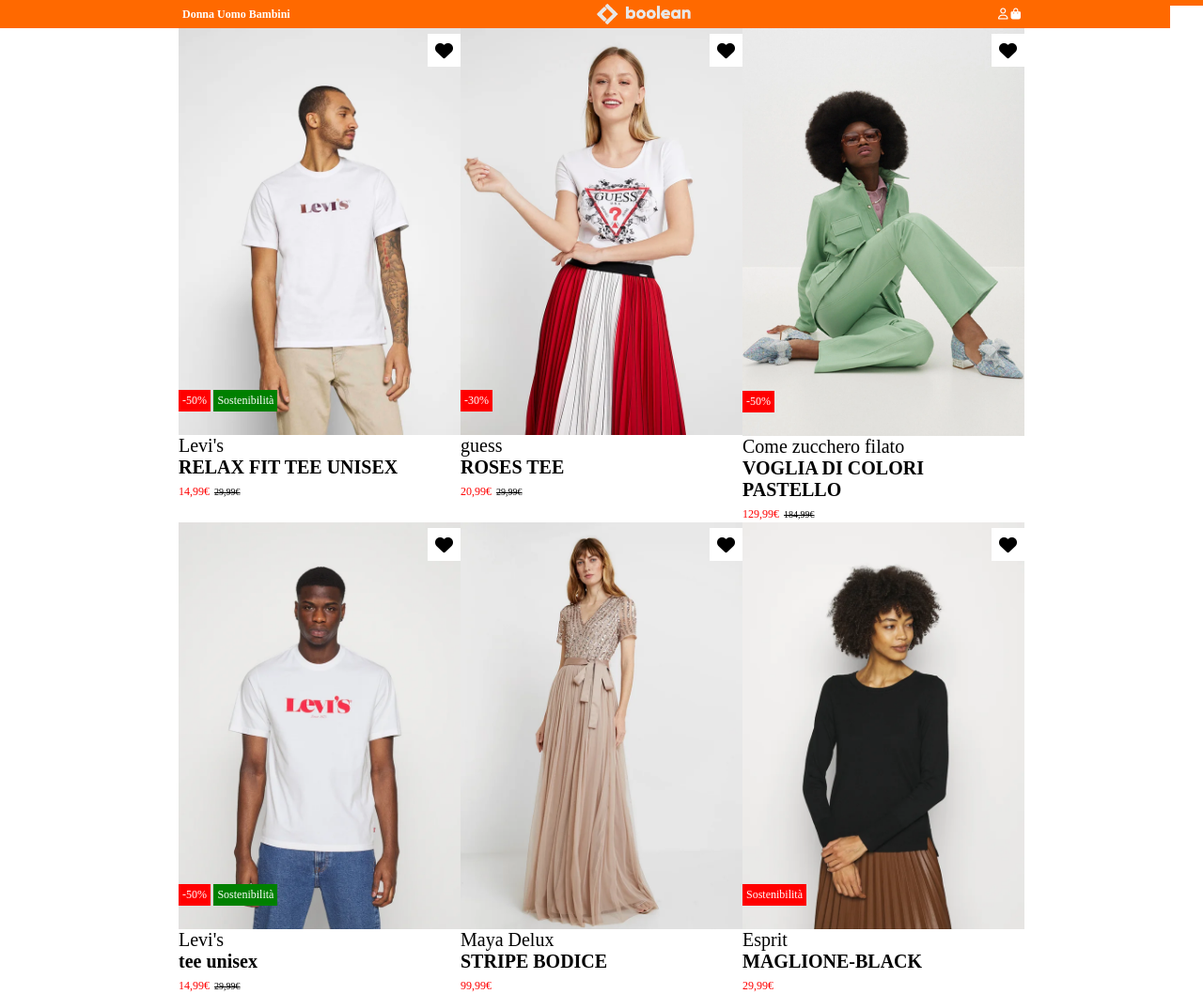
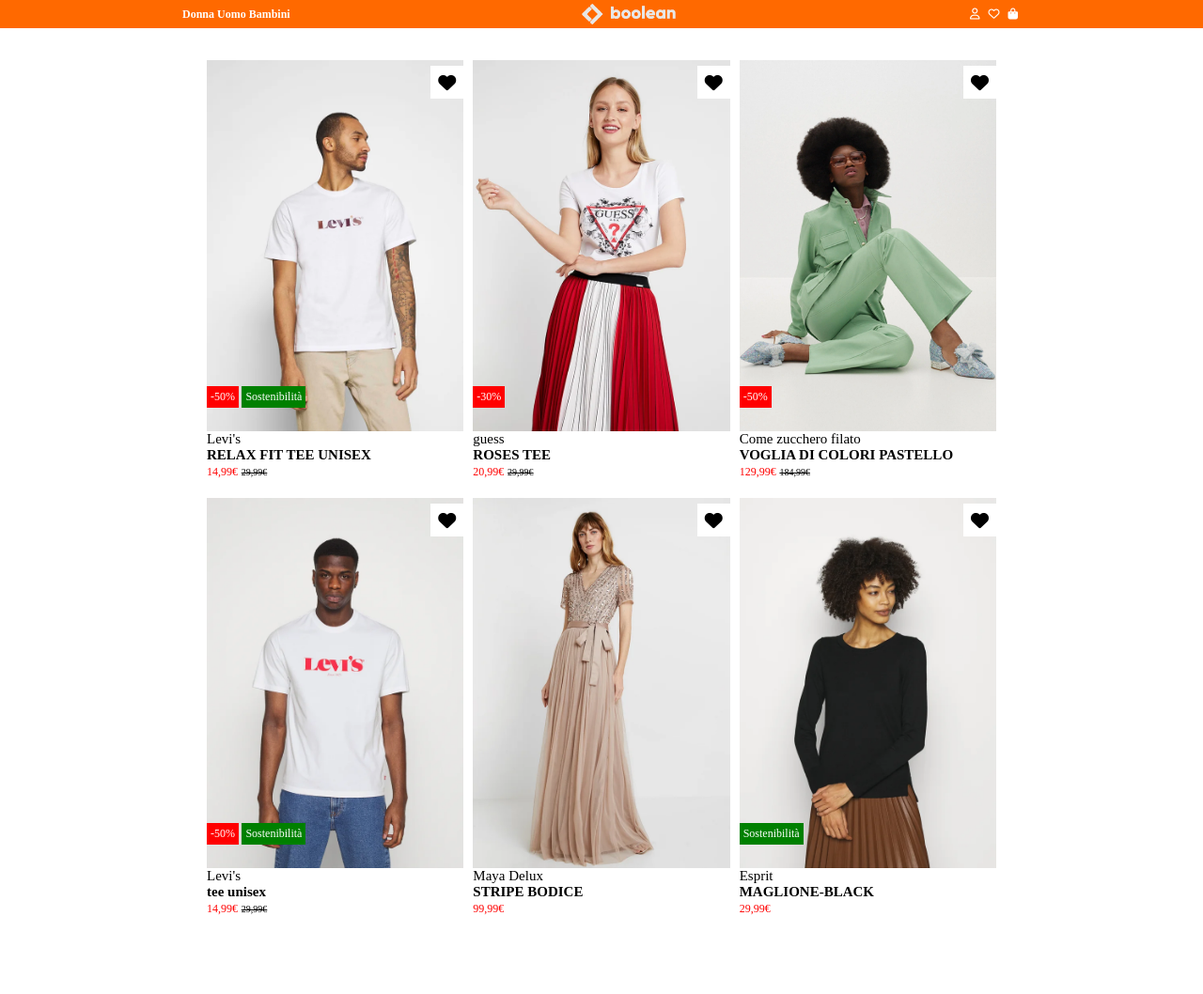
Before and after one commit to danielmegale/html-css-boolando, a plain HTML site: page index.html in a window 1280 px wide. Shown: the whole page at 94% size. After the commit the page ends 1015 px from the top, so only its background shows below. Drawn offline with Linux system fonts and the light colour scheme.

Commit message:
fix space

```diff
--- a/index.html
+++ b/index.html
@@ -8,7 +8,7 @@
     <link rel="stylesheet" href="https://cdnjs.cloudflare.com/ajax/libs/font-awesome/6.4.0/css/all.min.css" integrity="sha512-iecdLmaskl7CVkqkXNQ/ZH/XLlvWZOJyj7Yy7tcenmpD1ypASozpmT/E0iPtmFIB46ZmdtAc9eNBvH0H/ZpiBw==" crossorigin="anonymous" referrerpolicy="no-referrer" />
     <title>Boolando</title>
 </head>
-<body class="ebug">
+<body>
     <header class="border">
         <div class="container border">
             <div class="flex navbar">
--- a/style.css
+++ b/style.css
@@ -2,6 +2,9 @@
 	margin: 0;
     padding: 0;
 	box-sizing: border-box;
+}
+body{
+    padding-top: 34px;
 }
 .debug{
 }
@@ -12,6 +15,11 @@
 header{
     background-color: #FF6900;
     color: white;
+    position: fixed;
+    left: 0;
+    right:0 ;
+    top: 0;
+    z-index: 1;
 }
 .flex{
     display: flex;
@@ -35,9 +43,12 @@ img{
 .card{
     justify-content: space-around;
     flex-wrap: wrap;
+    padding: 30px;
+    gap: 10px;
 }
 .col{
-    flex-basis:calc(100% / 3);
+    flex-basis:calc( (100% - 20px ) / 3 );
+    padding-bottom: 10px;
 }
 .img-col{
     width: 100%;
@@ -62,7 +73,7 @@ span{
     display: inline-block;
   }
   .description{
-    font-size: 20px;
+    font-size: 15px;
   }
   .reverse{
     display: none;
@@ -80,7 +91,7 @@ span{
 .relative{
     position:relative ;
 }
-.fa-heart{
+main .fa-heart{
     position: absolute;
     top: 6px;
     right: 0px;
@@ -88,7 +99,7 @@ span{
     font-size: 19px;
     padding: 8px;
 }
-.fa-heart:hover{
+main .fa-heart:hover{
     color: red;
 }
 .relative:hover .change{
@@ -97,3 +108,9 @@ span{
 .relative:hover .reverse{
    display: block;
 }
+.green{
+    background-color: green;
+}
+.icon{
+    padding: 3px;
+}
```
